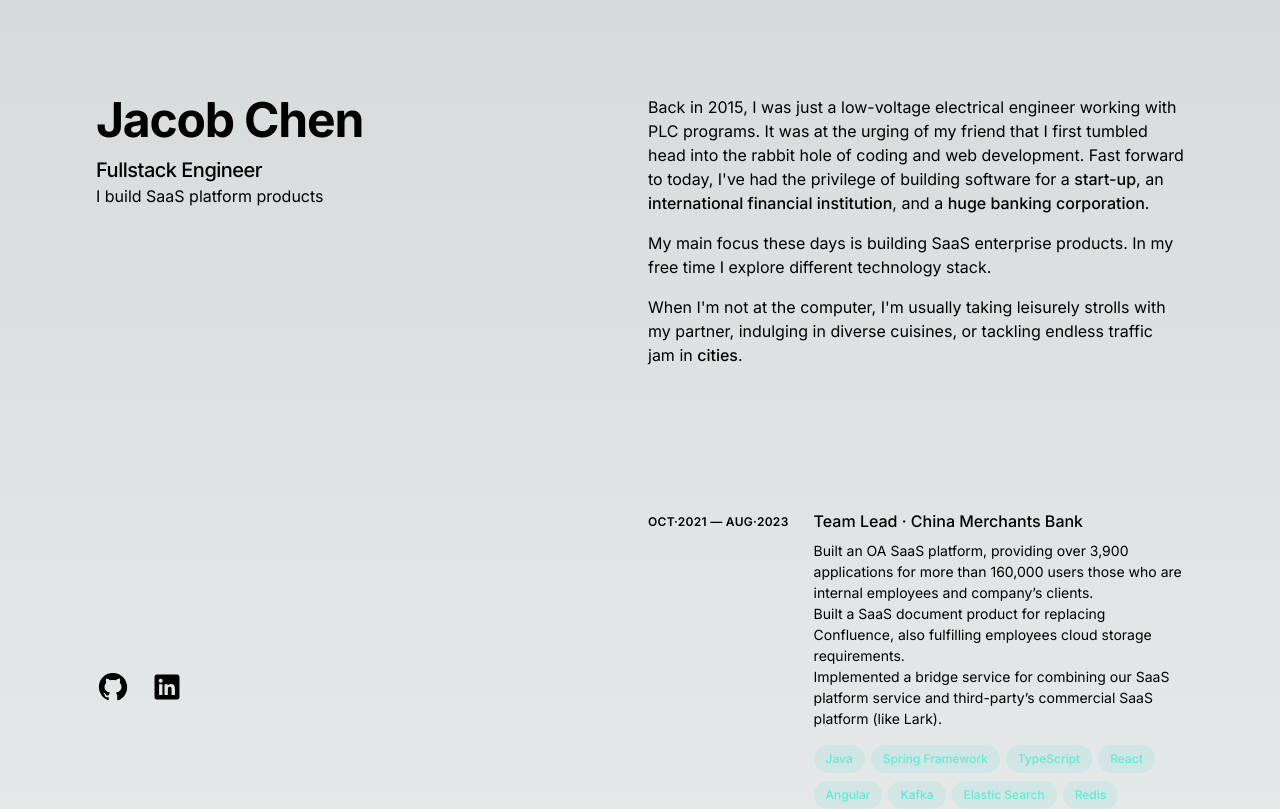
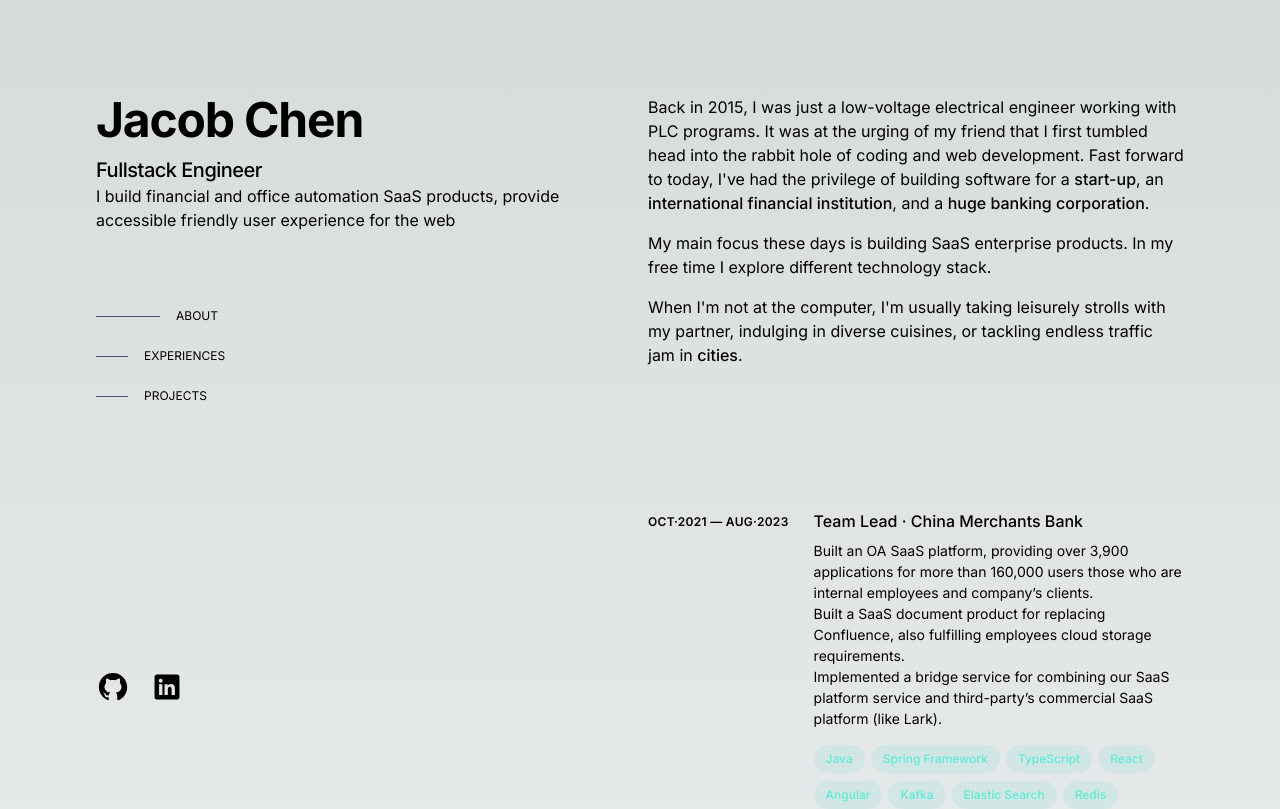
Before and after one commit to JacobChen22/personal-site, a Next.js app: page / in a window 1280 px wide. Shown: the top 809 px of the page. Built offline with nearby package versions, Linux system fonts and the light colour scheme.

Commit message:
add sidebar

```diff
--- a/app/globals.css
+++ b/app/globals.css
@@ -25,3 +25,9 @@ body {
     )
     rgb(var(--background-start-rgb));
 }
+
+a.active {
+  > span {
+    width: 4rem;
+  }
+}
--- a/app/layout.tsx
+++ b/app/layout.tsx
@@ -2,21 +2,19 @@ import type {Metadata} from 'next'
 import {Inter} from 'next/font/google'
 import './globals.css'
 
-const inter = Inter({ subsets: ['latin'] })
+const inter = Inter({subsets: ['latin']})
 
 export const metadata: Metadata = {
     title: 'Jacob Chen',
     description: 'Jacob Chen\'s personal site',
 }
 
-export default function RootLayout({
-  children,
-}: {
-  children: React.ReactNode
-}) {
-  return (
-    <html lang="en">
-    <body className={`${inter.className} antialiased`}>{children}</body>
-    </html>
-  )
+export default function RootLayout({children}: { children: React.ReactNode }) {
+    return (
+        <html lang="en">
+        <body className={`${inter.className} antialiased`}>
+        {children}
+        </body>
+        </html>
+    )
 }
--- a/app/page.tsx
+++ b/app/page.tsx
@@ -1,8 +1,27 @@
+'use client';
+
 import SocialLink from "@/app/ui/social-link";
 import About from "@/app/ui/about";
 import Experience from "@/app/ui/experience";
+import NavBar from "@/app/ui/nav-bar";
+import React, {useEffect, useState} from "react";
 
 export default function Home() {
+
+    const [windowPosition, setWindowPosition] = useState(0);
+
+    useEffect(() => {
+        console.log("创建listener")
+        window.addEventListener("scroll", handleScrollEvent);
+        return () => window.removeEventListener("scroll", handleScrollEvent);
+    }, []);
+
+    // current about top offset: 95
+    // current experience top offset: 534
+    function handleScrollEvent() {
+        setWindowPosition(window.scrollY);
+    }
+
     return (
         <div className="min-h-screen mx-auto max-w-screen-xl md:px-12 lg:px-24 lg:py-0 px-6 py-12">
             <div className="lg:flex lg:justify-between lg:gap-4">
@@ -11,7 +30,9 @@ export default function Home() {
                     <div>
                         <h1 className="text-4xl font-bold tracking-tight sm:text-5xl">Jacob Chen</h1>
                         <h2 className="text-lg font-medium mt-3 tracking-tight sm:text-xl">Fullstack Engineer</h2>
-                        <p>I build SaaS platform products</p>
+                        <p>I build financial and office automation SaaS products, provide accessible friendly user
+                            experience for the web</p>
+                        <NavBar windowPosition={windowPosition}/>
                     </div>
 
                     <SocialLink/>
@@ -20,10 +41,11 @@ export default function Home() {
                 <div className="pt-24 lg:w-1/2 lg:py-24">
                     <About/>
                     <Experience/>
-                    <p className="mb-16 md:mb-24 lg:mb-36">projects</p>
+                    <section id="projects" className="mb-16 md:mb-24 lg:mb-36">projects</section>
                     <footer className="max-w-md pb-16 text-sm sm:pb-0">
-                        <p>Coded in Jetbrains WebStorm by yours truly. Built with Next.js and Tailwind CSS based on
-                            React.js, deployed with Vercel(Thanks to Vercel).
+                        <p>Coded in Jetbrains WebStorm. Built with Next.js and Tailwind CSS based on React.js,
+                            deployed
+                            with Vercel.
                             All text is set in the Inter typeface.</p>
                     </footer>
                 </div>
--- a/app/ui/about.tsx
+++ b/app/ui/about.tsx
@@ -1,6 +1,6 @@
 export default function About() {
     return (
-        <div className="mb-16 md:mb-24 lg:mb-36">
+        <section id="about" className="mb-16 md:mb-24 lg:mb-36">
             <div className="sticky top-0 z-20 -mx-6 mb-4 w-screen px-6 py-5 md:-mx-12 md:px-12
             lg:sr-only lg:relative lg:top-auto lg:mx-auto lg:w-full lg:px-0 lg:py-0 lg:opacity-0">
                 <h2 className="text-sm font-bold uppercase tracking-widest lg:sr-only">About</h2>
@@ -27,6 +27,6 @@ export default function About() {
                                                       href="https://www.paradoxinteractive.com/games/cities-skylines-ii/about"
                                                       target="_blank">cities</a>.
             </p>
-        </div>
+        </section>
     )
 }
--- a/app/ui/experience.tsx
+++ b/app/ui/experience.tsx
@@ -4,8 +4,6 @@ interface WorkingExperience {
     description: string[],
     usedTechnologies: string[]
 }
-
-export default function Experience() {
 
 const experiences: WorkingExperience[] = [
     {
@@ -40,17 +38,18 @@ export default function Experience() {
     }
 ];
 
+export default function Experience() {
     return (
-        <div className="mb-16 md:mb-24 lg:mb-36">
+        <section id="experience" className="mb-16 md:mb-24 lg:mb-36">
             <div className="sticky top-0 z-20 -mx-6 mb-4 w-screen px-6 py-5 md:-mx-12 md:px-12
             lg:sr-only lg:relative lg:top-auto lg:mx-auto lg:w-full lg:px-0 lg:py-0 lg:opacity-0">
                 <h2 className="text-sm font-bold uppercase tracking-widest lg:sr-only">Experience</h2>
             </div>
             <div>
                 <ol>
-                    {experiences.map((exp) => {
+                    {experiences.map((exp, index) => {
                         return (
-                            <li className="mb-12">
+                            <li className="mb-12" key={index}>
                                 <div className="group grid lg:group-hover:opacity-50 lg:hover:!opacity-100
                                 md:gap-4 pb-1 relative sm:gap-8 sm:grid-cols-10 transition-all">
                                     <div className="absolute -inset-x-4 -inset-y-4 z-0 hidden rounded-md transition
@@ -63,13 +62,13 @@ export default function Experience() {
                                         <h3 className="font-medium leading-snug">
                                             <div>{exp.title}</div>
                                         </h3>
-                                        <p className="mt-2 text-sm leading-normal">
-                                            {exp.description.map((desc) => <div>{desc}</div>)}
-                                        </p>
+                                        <div className="mt-2 text-sm leading-normal">
+                                            {exp.description.map((desc, index) => <p key={index}>{desc}</p>)}
+                                        </div>
                                         <ul className="mt-2 flex flex-wrap">
-                                            {exp.usedTechnologies.map((tech) => {
+                                            {exp.usedTechnologies.map((tech, index) => {
                                                 return (
-                                                    <li className="mr-1.5 mt-2">
+                                                    <li className="mr-1.5 mt-2" key={index}>
                                                         <div
                                                             className="flex items-center rounded-full bg-teal-400/10 px-3 py-1 text-xs font-medium leading-5 text-teal-300">{tech}</div>
                                                     </li>
@@ -83,6 +82,6 @@ export default function Experience() {
                     })}
                 </ol>
             </div>
-        </div>
+        </section>
     )
 }
--- /dev/null
+++ b/app/ui/nav-bar.tsx
@@ -0,0 +1,36 @@
+'use client';
+
+import clsx from "clsx";
+
+export default function NavBar({windowPosition}: { windowPosition: number }) {
+
+    const menus = [{
+        name: 'ABOUT',
+        isActive: windowPosition <= 120
+    }, {
+        name: 'EXPERIENCES',
+        isActive: windowPosition > 120 && windowPosition <= 1200
+    }, {
+        name: 'PROJECTS',
+        isActive: windowPosition > 1200
+    }];
+
+    return (
+        <ul className="nav hidden lg:block mt-16 w-max text-xs">
+            {
+                menus.map((menu) => {
+                    return (
+                        <li key={menu.name}>
+                            <a className={clsx('group flex items-center py-3', menu.isActive && 'active')}
+                               href={'#' + menu.name.toLowerCase()}>
+                                <span
+                                    className="mr-4 h-px w-8 bg-slate-600 transition-all motion-reduce:transform-none"></span>
+                                <span>{menu.name}</span>
+                            </a>
+                        </li>
+                    )
+                })
+            }
+        </ul>
+    )
+}
--- a/package.json
+++ b/package.json
@@ -9,6 +9,7 @@
     "lint": "next lint"
   },
   "dependencies": {
+    "clsx": "^2.0.0",
     "next": "14.0.1",
     "react": "^18",
     "react-dom": "^18"
@@ -22,6 +23,7 @@
     "eslint": "^8",
     "eslint-config-next": "14.0.1",
     "postcss": "^8",
+    "postcss-import": "^15.1.0",
     "tailwindcss": "^3.3.0",
     "typescript": "^5"
   }
--- a/postcss.config.js
+++ b/postcss.config.js
@@ -1,5 +1,7 @@
 module.exports = {
   plugins: {
+      'postcss-import': {},
+      'tailwindcss/nesting': {},
     tailwindcss: {},
     autoprefixer: {},
   },
```
Also changed, not shown: 1 other file (tests, documents, lock files or other folders). Lines whose indentation alone changed are shown as unchanged.
